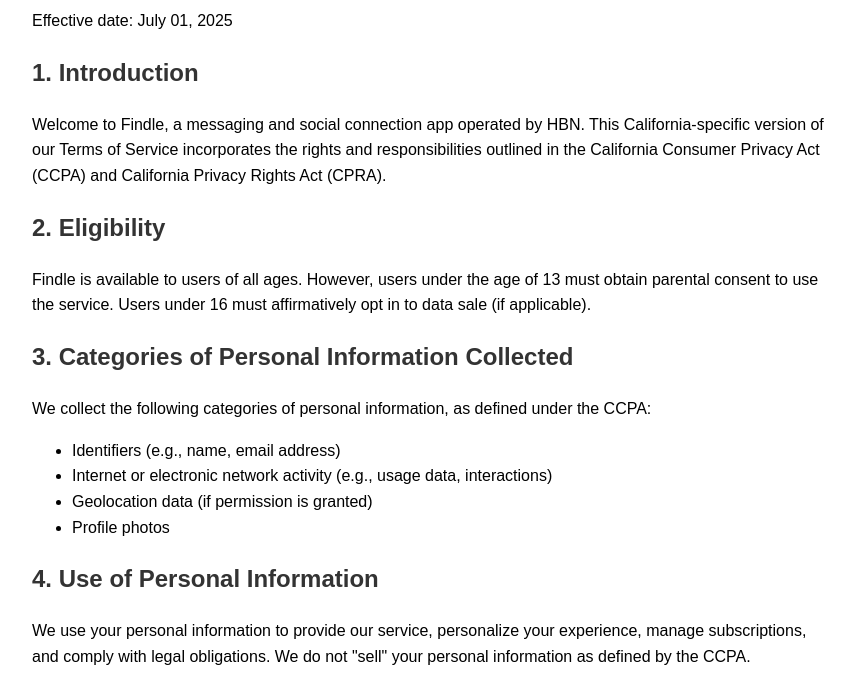
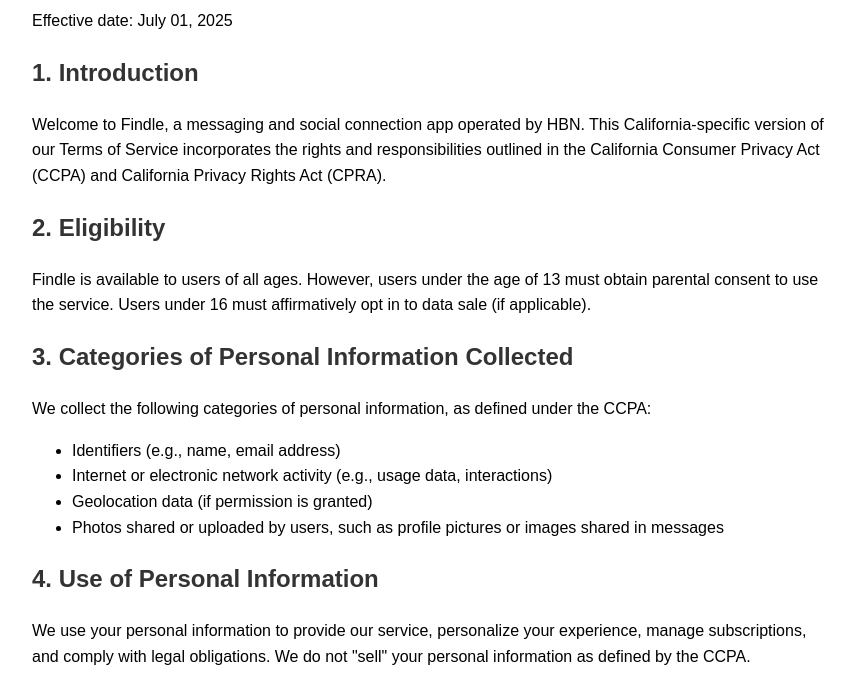
Before and after one commit to myhushus/findle-terms, a plain HTML site: page en/v1.0/us-ca.html in a window 1280 px wide. Shown: the part 106-793 px from the top of the page, without its empty margins (208-1063 px from the left). Drawn offline with Linux system fonts and the light colour scheme.

Commit message:
Update us-ca.html

```diff
--- a/en/v1.0/us-ca.html
+++ b/en/v1.0/us-ca.html
@@ -25,7 +25,7 @@
     <li>Identifiers (e.g., name, email address)</li>
     <li>Internet or electronic network activity (e.g., usage data, interactions)</li>
     <li>Geolocation data (if permission is granted)</li>
-    <li>Profile photos</li>
+    <li>Photos shared or uploaded by users, such as profile pictures or images shared in messages</li>
   </ul>
 
   <h2>4. Use of Personal Information</h2>
```
